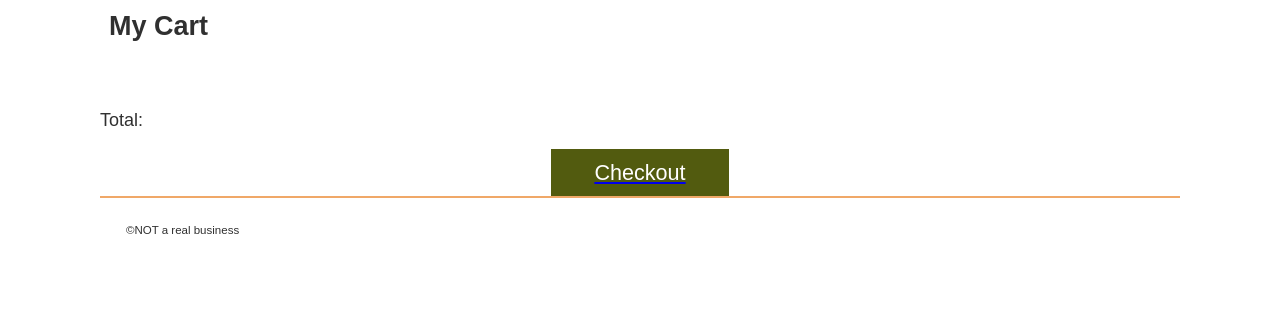
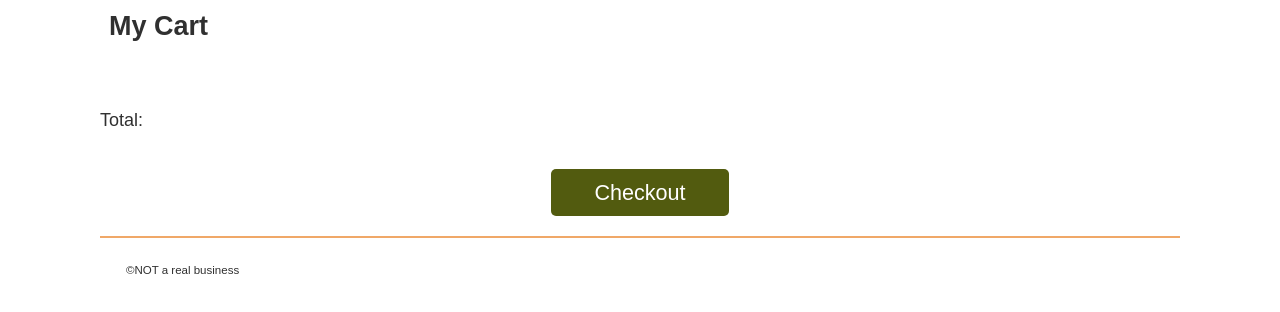
Before and after one commit to samuriverosb/WDD330, a website: page src/cart/index.html in a window 1280 px wide. Shown: the part 82-394 px from the top of the page. Drawn offline with Linux system fonts and the light colour scheme.

Commit message:
styling for our button and tag link

```diff
--- a/src/css/style.css
+++ b/src/css/style.css
@@ -90,7 +90,13 @@ button {
   border: 0;
   font-size: var(--large-font);
   cursor: pointer;
+  border-radius: 5px;
 }
+
+.button-link {
+  text-decoration: none;
+}
+
 .divider {
   border-bottom: 2px solid var(--primary-color);
 }
@@ -239,6 +245,10 @@ button {
   grid-column: 3;
 }
 
+div.button-wrapper {
+  padding: 20px;
+}
+
 @media screen and (min-width: 500px) {
   body {
     max-width: 1080px;
```
